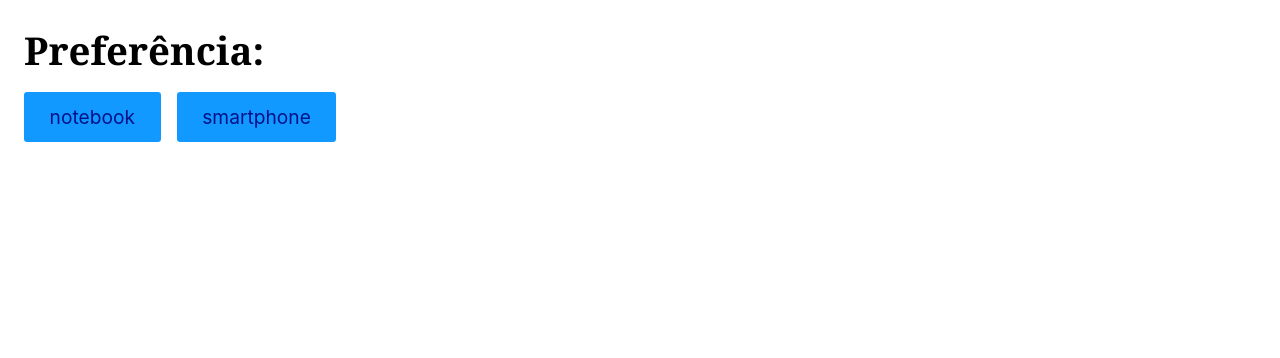
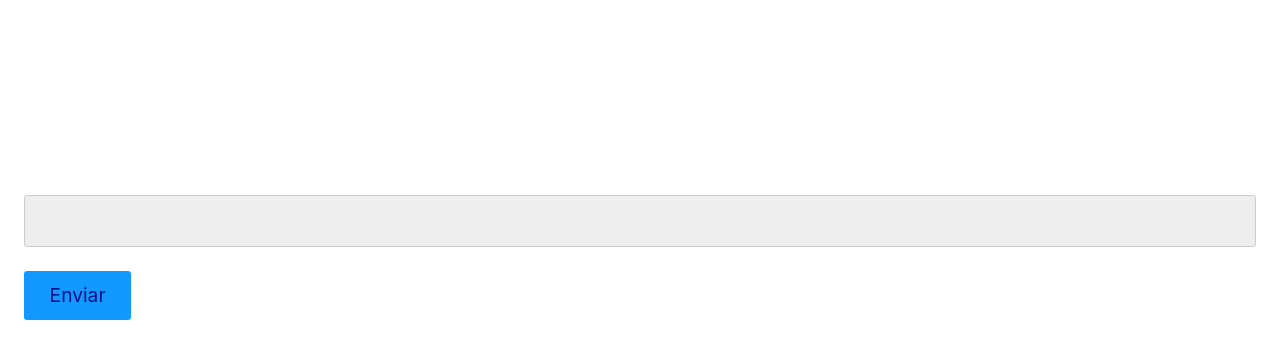
Before and after one commit to MarcioTomaz/React-origamid, a React (Create React App) app: page / in a window 1280 px wide. Shown: the top 358 px of the page. Built offline with nearby package versions, Linux system fonts and the light colour scheme.

Commit message:
add use ref ao input

```diff
--- a/src/App.js
+++ b/src/App.js
@@ -1,43 +1,41 @@
 
 import React from "react";
-import Produto from "./Produto";
-// Quando o usuário clicar em um dos botões, faça um fetch do produto clicado utilizando a api abaixo
-// https://ranekapi.origamid.dev/json/api/produto/notebook
-// https://ranekapi.origamid.dev/json/api/produto/smartphone
-// Mostre o nome e preço na tela (separe essa informação em um componente Produto.js)
-// Defina o produto clicado como uma preferência do usuário no localStorage
-// Quando o usuário entrar no site, se existe um produto no localStorage, faça o fetch do mesmo
 
 const App = () => {
+  const video = React.useRef();
 
-  const [produto, setProduto] = React.useState(null);
+  const [comentarios, setComentarios] = React.useState([]);
+  const [input,setInput] = React.useState('');
 
   React.useEffect( () => {
-    const produtoLocal = window.localStorage.getItem('produto');
+    console.log(video.current.currentTime);
+  });
 
-    if(produtoLocal !== null){
-      setProduto(produtoLocal);
-    }
-    console.log(produtoLocal)
-  }, [])
+  const inputElement = React.useRef();//transforma em uma referencia
 
-  React.useEffect( () => {
-    if(produto !== null){
-      window.localStorage.setItem('produto', produto);
-    }
-  }, [ produto ])
-
-  function handleClick({target}){
-      setProduto(target.innerText);
+  function handleClick(){
+    setComentarios([...comentarios, input])//usando o spread ...
+    setInput('');
+    inputElement.current.focus();//pega a referencia e seta o metodo focus
   }
 
-  return (
+  return(
     <>
-    <h1>Preferência: {produto}</h1>
+      <video ref={video} />
 
-    <button onClick={handleClick} style={{marginRight: '1rem'}}>notebook</button>
-    <button onClick={handleClick} >smartphone</button>
-    <Produto produto={produto}/>
+      <div>
+        <ul>{comentarios.map( (comentario, index) => <li key={index}> {comentario}</li>)}
+        </ul>
+        <input
+          type="text"
+          ref={inputElement}//referencia ao input
+          value={input}
+          onChange={ ({target}) => setInput(target.value)}
+          />
+        <br />
+
+        <button onClick={handleClick}>Enviar</button>
+      </div>
     </>
   )
 }
--- a/src/Produto.js
+++ /dev/null
@@ -1,24 +0,0 @@
-
-import React from 'react'
-
-const Produto = ({produto}) => {
-
-  const [dados, setDados] = React.useState(null);
-
-  React.useEffect( () => {
-    if(produto !== null){
-      fetch(`https://ranekapi.origamid.dev/json/api/produto/${produto}`)
-      .then( response => response.json()).
-      then((json) => setDados(json));
-    }
-  }, [produto])// sempre q o produto alterar é para fazer a requisicao
-
-  if(dados === null )return null;
-  return <div>
-    <h1>{dados.nome}</h1>
-    <h1>{dados.preco}</h1>
-  </div>;
-
-}
-
-export default Produto
```
